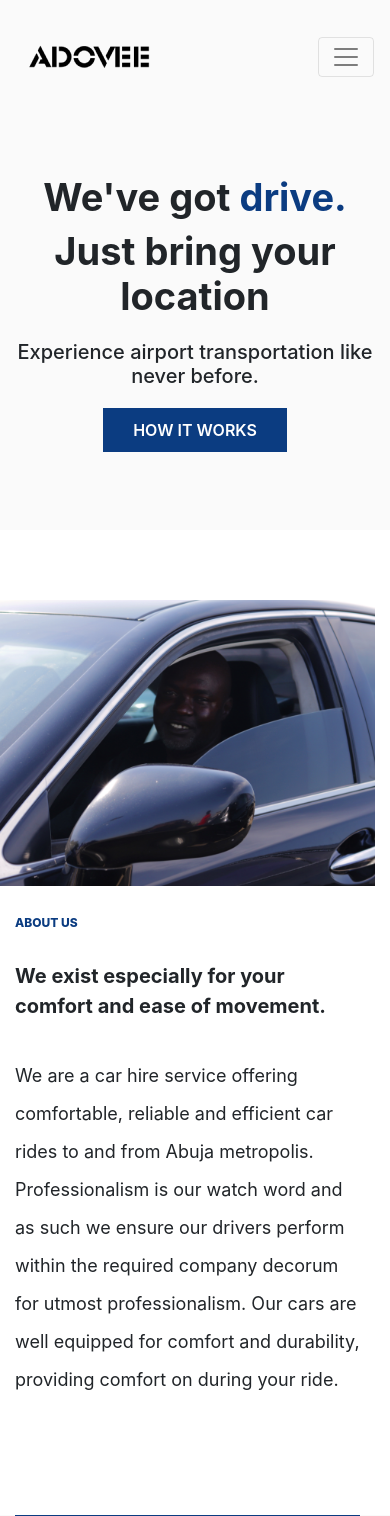
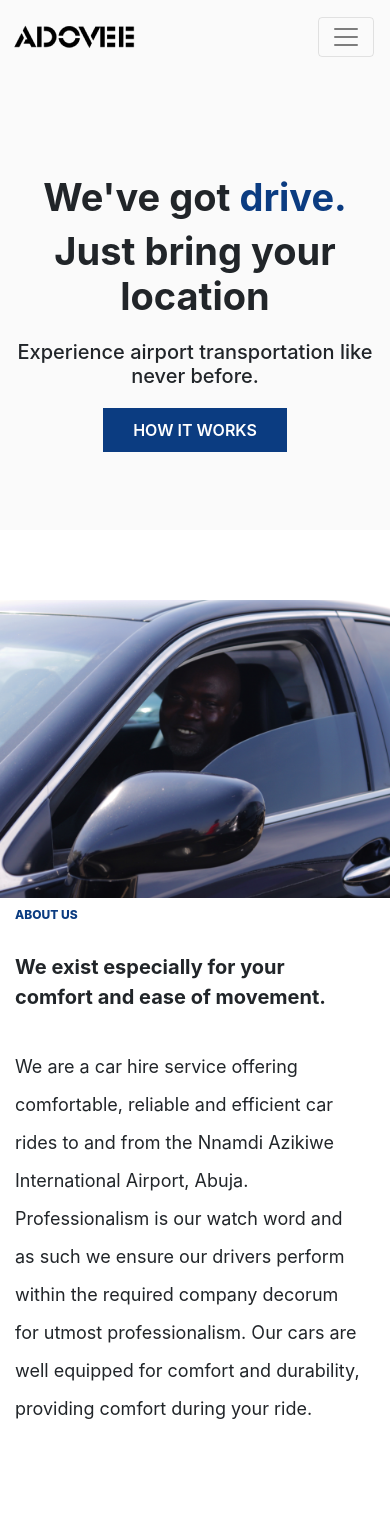
Before and after one commit to nellytadi/Adovee, a PHP site: page / in a window 390 px wide. Shown: the top 1516 px of the page. Run offline with PHP 8.4, Linux system fonts and the light colour scheme.

Commit message:
Made some more changes

```diff
--- a/index.php
+++ b/index.php
@@ -1,4 +1,4 @@
-<?php session_start();?>
+<?php session_start(); ?>
 <!doctype html>
 <html lang="en">
 <head>
@@ -36,7 +36,8 @@
                            href="#about">About</a>
                     </li>
                     <li class="nav-item">
-                        <a class="nav-link scroll-works" id="scroll-works"  data-toggle="collapse" data-target=".navbar-collapse.show"
+                        <a class="nav-link scroll-works" id="scroll-works" data-toggle="collapse"
+                           data-target=".navbar-collapse.show"
                            href="#how_it_works">How it works</a>
                     </li>
                     <li class="nav-item">
@@ -58,7 +59,9 @@
 
             </div>
             <div class="sub-content">
-                <a class="scroll-works" href="#how_it_works" ><button class="button blue-button">How it works</button></a>
+                <a class="scroll-works" href="#how_it_works">
+                    <button class="button blue-button">How it works</button>
+                </a>
             </div>
         </div>
 
@@ -68,17 +71,18 @@
 <section id="about">
     <div class="about-section">
         <div class="row margin-right-0">
-            <div class="col-md-6 col-sm-12">
+            <div class="col-md-6 col-sm-12 about-side">
                 <img src="img/about-test.jpg" alt="About Adovee" class="img-fluid">
             </div>
-            <div class="col-md-6 col-sm-12  padding-30">
+            <div class="col-md-6 col-sm-12 about-side-right">
                 <h6 class="section-heading">About us</h6>
                 <div class="section-body">
                     <p class="bold-prg">We exist especially for your comfort and ease of movement.</p>
                     <p class="prg">We are a car hire service offering comfortable, reliable and efficient car rides to
-                        and from Abuja metropolis. Professionalism is our watch word and as such we ensure our drivers
-                        perform within the required company decorum for utmost professionalism. Our cars are well
-                        equipped for comfort and durability, providing comfort on during your ride.</p>
+                        and from the Nnamdi Azikiwe International Airport, Abuja. Professionalism is our watch word and
+                        as such we ensure our drivers perform within the required company decorum for utmost
+                        professionalism. Our cars are well equipped for comfort and durability, providing comfort during
+                        your ride.</p>
                 </div>
             </div>
         </div>
@@ -251,8 +255,8 @@
 <section id="convinced">
     <div class="convinced">
         <div class="content">
-            <h5>Convinced? let’s take you on your ride with us.</h5>
-            <p>Its easy to talk about about. Let’s show you how much your riding experience means to us.</p>
+            <h5>Convinced, let’s take you on a ride with us.</h5>
+            <p>Its easy to talk about. Let’s show you how much your riding experience means to us.</p>
         </div>
     </div>
 </section>
@@ -270,7 +274,7 @@
                         </p>
                         <div class="contact-links">
                             <p class="link"><a href="mailto:contact@adovee.com.ng"> contact@adovee.com.ng</a></p>
-                            <p class="link"><a href="tel:+2347001234567 ">+234 700 123 4567 </a></p>
+                            <p class="link"><a href="tel:+234 705 130 6990 ">+234 705 130 6990 </a></p>
                         </div>
                         <p>
                             <span class="follow">Follow Us</span>
@@ -278,7 +282,8 @@
                                 <a href="#"><i class="fa fa-facebook"></i></a>
                             </span>
                             <span class="social-icons">
-                                <a href="#"><i class="fa fa-twitter"></i></a>
+                                <a href="https://twitter.com/AdoveeNg?s=09" target="_blank"><i
+                                        class="fa fa-twitter"></i></a>
                             </span>
                             <span class="social-icons">
                                 <a href="https://instagram.com/adovee.ng?igshid=o66dbevjym6c" target="_blank"> <i
--- a/styles/style.css
+++ b/styles/style.css
@@ -24,7 +24,12 @@ body, html {
 .home-section .section-content .sub-content {
     margin-top: 20px
 }
-
+.about-side{
+    padding-right: 0;
+}
+.about-side-right{
+    padding: 10px 30px;
+}
 .about-section, .works-section {
     margin-top: 70px;
     background-color: #fff
@@ -446,6 +451,13 @@ body, html {
 }
 
 @media (max-width: 576px) {
+    .logo{
+        margin-left: -15px;
+    }
+    .navbar {
+        height: 100px;
+        margin-top: -20px;
+    }
     .content-beside-icon {
         margin-top: 20px
     }
@@ -475,4 +487,7 @@ body, html {
     .contact {
         padding: 50px 15px;
     }
+    .footer{
+        padding-bottom: 40px;
+    }
 }
```
